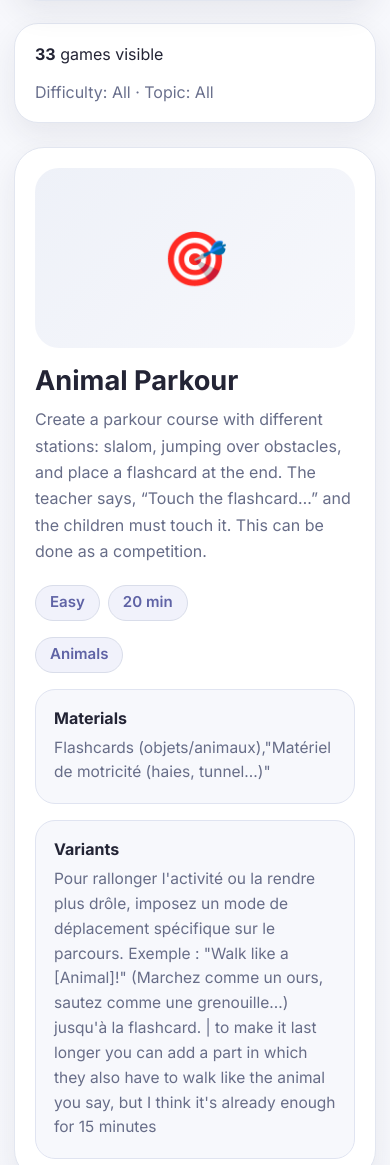
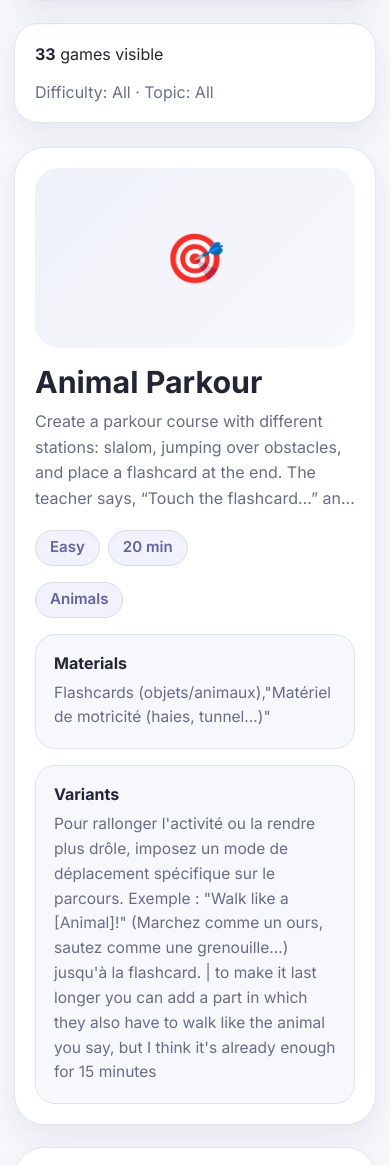
Before and after one commit to Gabriel-Lasconi/LangoMove, a Django app: page /games-studio/ in a window 390 px wide. Shown: the part 1015-2180 px from the top of the page. Run offline with Django 5.2, Linux system fonts and the light colour scheme; a user stored in the database is signed in; data comes from the database, SQL or seed files in the repository; both versions use the stored data as it was after the commit.

Commit message:
fixed little thing in games_studio.css

```diff
--- a/lango-move/static/css/games_studio.css
+++ b/lango-move/static/css/games_studio.css
@@ -117,6 +117,7 @@
     text-align: right;
 }
 
+/* ONE COLUMN LIST */
 #games-studio-page .games-list {
     display: flex;
     flex-direction: column;
@@ -130,9 +131,9 @@
 
 #games-studio-page .games-studio-card-inner {
     display: grid;
-    grid-template-columns: 300px minmax(0, 1fr);
-    gap: 30px;
-    padding: 28px;
+    grid-template-columns: 220px minmax(0, 1fr);
+    gap: 24px;
+    padding: 24px;
     align-items: start;
     box-sizing: border-box;
 }
@@ -143,7 +144,7 @@
 
 #games-studio-page .games-studio-image-wrap {
     width: 100%;
-    height: 230px;
+    height: 200px;
     border-radius: 24px;
     overflow: hidden;
     background: linear-gradient(135deg, #eef1f8, #f7f8fc);
@@ -160,29 +161,28 @@
 }
 
 #games-studio-page .games-studio-image-placeholder {
-    font-size: 3.3rem;
+    font-size: 3rem;
     color: #7c80a8;
 }
 
 #games-studio-page .games-studio-card-content {
     min-width: 0;
     width: 100%;
-    display: flex;
-    flex-direction: column;
+    display: grid;
+    grid-template-columns: 1fr;
     gap: 16px;
 }
 
 #games-studio-page .games-studio-card-top {
-    display: flex;
-    justify-content: space-between;
-    align-items: flex-start;
-    gap: 20px;
+    display: grid;
+    grid-template-columns: minmax(0, 1fr) auto;
+    gap: 18px;
+    align-items: start;
 }
 
 #games-studio-page .games-studio-title-block {
     width: 100%;
     min-width: 0;
-    flex: 1 1 auto;
 }
 
 #games-studio-page .games-studio-title-block h2 {
@@ -191,8 +191,8 @@
     min-width: 0;
     max-width: none;
     margin: 0 0 10px;
-    font-size: clamp(1.7rem, 2vw, 2.2rem);
-    line-height: 1.12;
+    font-size: clamp(1.9rem, 2vw, 2.35rem);
+    line-height: 1.1;
     color: #232435;
     white-space: normal;
     word-break: normal;
@@ -202,10 +202,14 @@
 
 #games-studio-page .games-studio-description {
     margin: 0;
-    max-width: 860px;
     color: #676d88;
-    line-height: 1.65;
+    line-height: 1.6;
     font-size: 1rem;
+
+    display: -webkit-box;
+    -webkit-line-clamp: 4;
+    -webkit-box-orient: vertical;
+    overflow: hidden;
 }
 
 #games-studio-page .games-studio-badges {
@@ -239,10 +243,12 @@
     white-space: nowrap;
 }
 
+/* KEY FIX: adaptive detail layout */
 #games-studio-page .games-studio-details {
     display: grid;
-    grid-template-columns: repeat(2, minmax(0, 1fr));
+    grid-template-columns: repeat(auto-fit, minmax(260px, 1fr));
     gap: 16px;
+    align-items: start;
 }
 
 #games-studio-page .games-studio-detail-box {
@@ -268,6 +274,11 @@
     word-break: break-word;
 }
 
+/* If only one detail box exists, let it stay nicely sized instead of stretching awkwardly */
+#games-studio-page .games-studio-details > .games-studio-detail-box:only-child {
+    max-width: 520px;
+}
+
 #games-studio-page #games-empty-state {
     margin-top: 12px;
 }
@@ -279,11 +290,6 @@
 
     #games-studio-page .games-search-card {
         grid-column: 1 / -1;
-    }
-
-    #games-studio-page .games-studio-card-inner {
-        grid-template-columns: 240px minmax(0, 1fr);
-        gap: 22px;
     }
 }
 
@@ -306,12 +312,11 @@
     }
 
     #games-studio-page .games-studio-image-wrap {
-        height: 210px;
+        height: 220px;
     }
 
     #games-studio-page .games-studio-card-top {
-        flex-direction: column;
-        align-items: flex-start;
+        grid-template-columns: 1fr;
     }
 
     #games-studio-page .games-studio-badges {
@@ -320,6 +325,10 @@
 
     #games-studio-page .games-studio-details {
         grid-template-columns: 1fr;
+    }
+
+    #games-studio-page .games-studio-details > .games-studio-detail-box:only-child {
+        max-width: none;
     }
 }
 
```
Also changed, not shown: lango-move/db.sqlite3.
